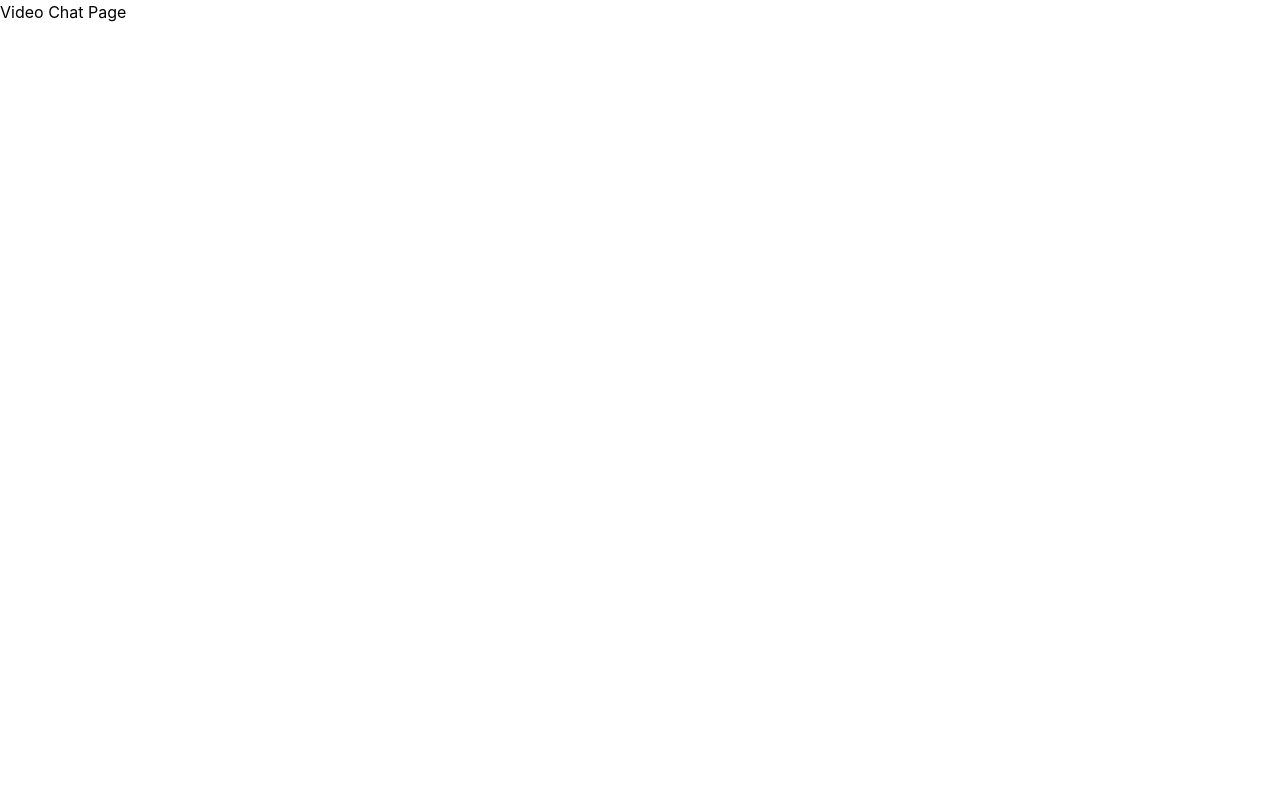
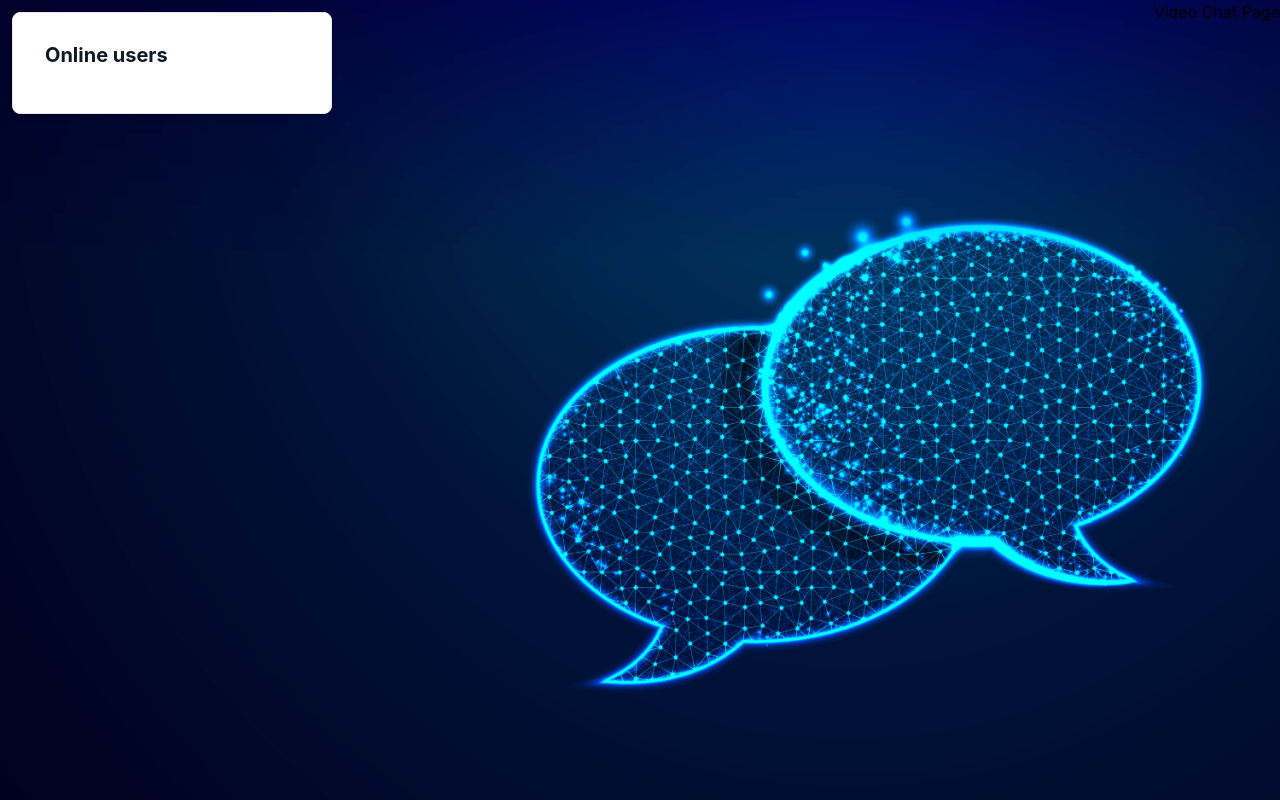
Before and after one commit to natalia-se/video-chat, a React (Create React App) app in the folder frontend/: page /videochat in a window 1280 px wide. Built offline with nearby package versions, Linux system fonts and the light colour scheme.

Commit message:
Create section with online users

```diff
--- a/frontend/src/pages/VideoChatPage.js
+++ b/frontend/src/pages/VideoChatPage.js
@@ -1,17 +1,56 @@
 import React from "react";
 import { useSelector } from "react-redux";
+import Bg from "../images/bg-image.jpg";
 
 const VideoChatPage = () => {
   const onlineUsers = useSelector((state) => state.chat.onlineUsers);
   console.log("users", onlineUsers);
 
   return (
-    <>
-      {/* Online users section */}
-      {/* Create room buttton */}
-      {/* Join room buttton */}
-      <div>Video Chat Page</div>
-    </>
+    <div
+      style={{ "--image-url": `url(${Bg})` }}
+      className="w-full h-screen bg-top bg-cover bg-[image:var(--image-url)]"
+    >
+      <div className="flex flex-col justify-center items-centers md:flex-row md:justify-between">
+        <div className="w-80 m-3">
+          <div className="p-4 max-w-md bg-white rounded-lg border shadow-md sm:p-8 dark:bg-gray-800 dark:border-gray-700">
+            <div className="flex justify-between items-center mb-4">
+              <h3 className="text-xl font-bold leading-none text-gray-900 dark:text-white">
+                Online users
+              </h3>
+            </div>
+            {onlineUsers.map((onlineUser) => {
+              return (
+                <div key={onlineUser.socketId} className="flow-root">
+                  <ul className="divide-y divide-gray-200 dark:divide-gray-700">
+                    <li className="py-3 sm:py-4">
+                      <div className="flex items-center space-x-4">
+                        <div className="flex-shrink-0">
+                          <img
+                            className="w-8 h-8 rounded-full"
+                            src="https://cdn.pixabay.com/photo/2021/10/19/10/56/cat-6723256_1280.jpg"
+                            alt="Avatar"
+                          />
+                        </div>
+                        <div className="flex-1 min-w-0">
+                          <p className="text-sm font-medium text-gray-900 truncate dark:text-white">
+                            {onlineUser.username}
+                          </p>
+                        </div>
+                        {/* {convertRoomsToArray(rooms).find(room => room.socketId === onlineUser.socketId) } */}
+                      </div>
+                    </li>
+                  </ul>
+                </div>
+              );
+            })}
+          </div>
+        </div>
+        {/* Create room buttton */}
+        {/* Join room buttton */}
+        <div>Video Chat Page</div>
+      </div>
+    </div>
   );
 };
 
```
